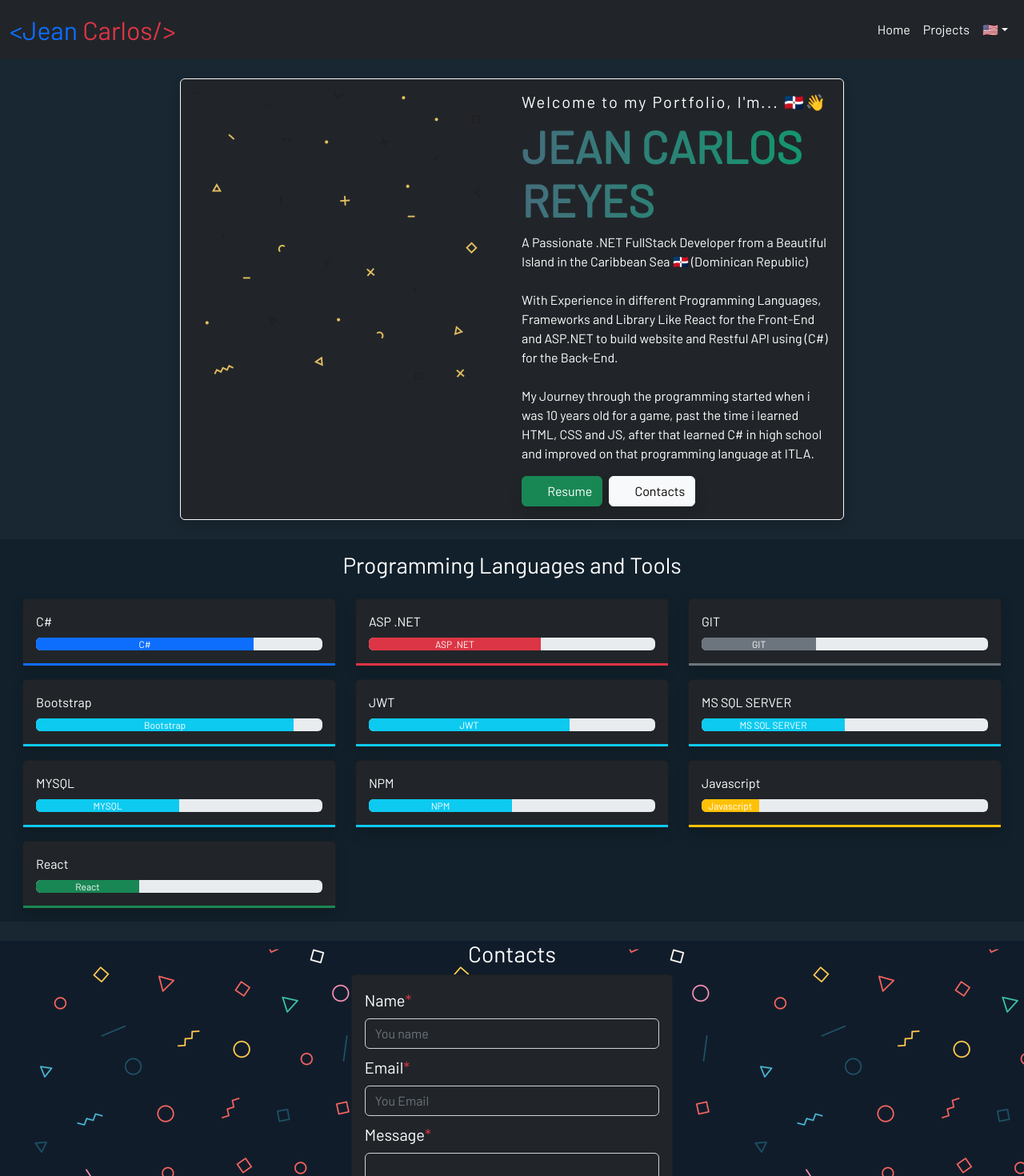
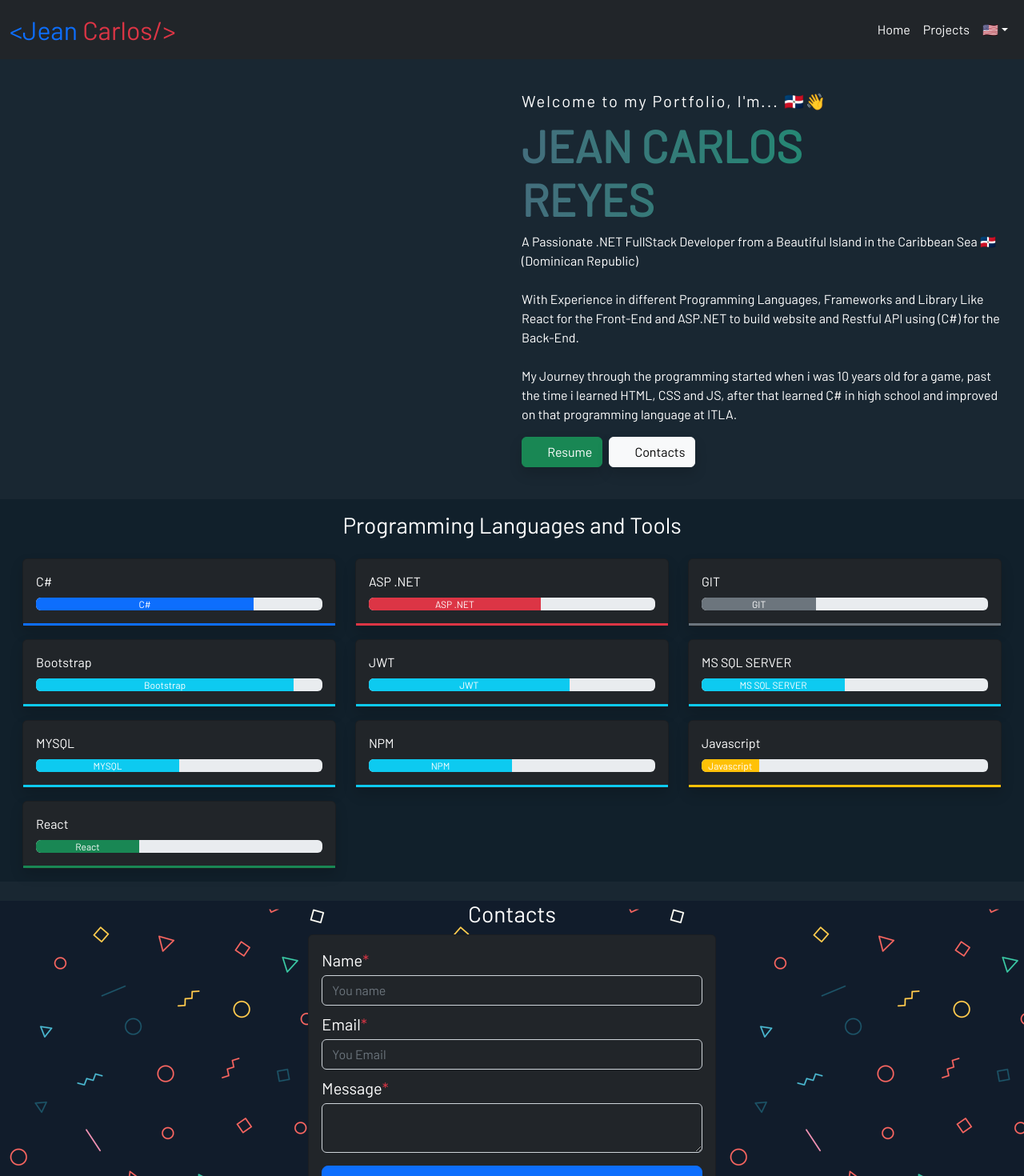
Before and after one commit to Z3r0J/z3r0jPortfolio, a React (Vite) app: page / in a window 1280 px wide. Shown: the top 1470 px of the page at 80% size. Built offline with nearby package versions, Linux system fonts and the light colour scheme; some icons are missing; a web font is replaced by a local one.

Commit message:
Index change and using animation in separate js.

```diff
--- a/src/components/Contacts/Contacts.jsx
+++ b/src/components/Contacts/Contacts.jsx
@@ -2,6 +2,8 @@ import React,{ useRef, useState } from 'react'
 import '../Contacts/Contacts.css'
 import emailjs from '@emailjs/browser'
 import { FaWindowClose } from 'react-icons/fa';
+import { motion } from 'framer-motion';
+import { cardContactAnimated, inputAnimated } from '../../helpers/Animation';
 
 export const Contacts = () => {
 
@@ -50,24 +52,31 @@ export const Contacts = () => {
 
   }
 
+
+
   return (
     <div className="row mt-4 mb-3 bg-contacts text-white d-flex justify-content-center">
         <h3 className='text-white text-center'>Contacts</h3>
-        <div className='col-lg-4 col-xl-4 col-md-4'>
-          <div className='card bg-dark mb-3'>
+        <motion.div
+        initial={"offscreen"}
+        whileInView={"onscreen"}
+        viewport={{once:false, amount:1}}
+        transition={{staggerChildren:0.5}}
+        className='col-lg-5 col-xl-5 col-md-5'>
+          <motion.div variants={cardContactAnimated} className='card bg-dark mb-3'>
             <div className='card-body'>
               <form ref={form} onSubmit={sendEmail}>
-              <label className='form-label fs-5'>Name<span className='text-danger'>*</span></label>
-              <input type={"text"} name="from_name" value={inputValue.from_name || ''} onChange={handleInput} className='form-control mb-2 bg-transparent text-white' placeholder='You name' required/>
-              <label className='form-label fs-5'>Email<span className='text-danger'>*</span></label>
-              <input type={"email"} name="user_email" value={inputValue.user_email || ''} onChange={handleInput} className='form-control mb-2 bg-transparent text-white' placeholder='You Email' required/>
-              <label className='form-label fs-5'>Message<span className='text-danger'>*</span></label>
-              <textarea name='message' value={inputValue.message || ''} onChange={handleInput} className="form-control mb-3 bg-transparent text-white" required></textarea>
+              <label className='form-label fs-5 mb-1'>Name<span className='text-danger'>*</span></label>
+              <motion.input variants={inputAnimated} type={"text"} name="from_name" value={inputValue.from_name || ''} onChange={handleInput} className='form-control mb-2 bg-transparent text-white' placeholder='You name' required/>
+              <label className='form-label fs-5 mb-1'>Email<span className='text-danger'>*</span></label>
+              <motion.input variants={inputAnimated} type={"email"} name="user_email" value={inputValue.user_email || ''} onChange={handleInput} className='form-control mb-2 bg-transparent text-white' placeholder='You Email' required/>
+              <label className='form-label fs-5 mb-1'>Message<span className='text-danger'>*</span></label>
+              <motion.textarea variants={inputAnimated} name='message' value={inputValue.message || ''} onChange={handleInput} className="form-control mb-3 bg-transparent text-white" required></motion.textarea>
               <input type="hidden" name="to_name" value="Jean Carlos Reyes"/>
               <button type='submit' className='btn btn-primary rounded rounded-3 w-100 ms-auto me-auto'>Send Contact</button>
               </form>
             </div>
-          </div>
+          </motion.div>
           <div className="toast-container position-fixed bottom-0 end-0 p-3">
   <div id="liveToast" className="toast bg-dark" role="alert" aria-live="assertive" aria-atomic="true">
     <div className="toast-header bg-dark">
@@ -83,7 +92,7 @@ export const Contacts = () => {
     </div>
   </div>
 </div>
-        </div>
+</motion.div>
     </div>
   )
 }
--- a/src/components/Index/Index.jsx
+++ b/src/components/Index/Index.jsx
@@ -6,66 +6,52 @@ import { Languages } from '../Languages/Languages';
 import { Contacts } from '../Contacts/Contacts';
 import Text from '../../helpers/lang/Text';
 import { Footer } from '../Footer/Footer';
+import { textIndexAnimated } from '../../helpers/Animation';
 
-const textAnimate = {
-  offscreen:{
-      x:200,
-      opacity:0
-  },
-  onscreen:{
-      x:0,
-      opacity:1,
-      transition:{
-        duration:2,
-        type:"tween",
-        bounce:0.4
-      }
-  }
-};
-
-const Index = () =>{
-  return(
+const Index = () => {
+  return (
     <div className='container-fluid mt-4'>
-      <div className='row justify-content-center'>
-        <div className='col-lg-8 col-xl-8 col-md-12'>
-        <motion.div className='card bg-dark shadow shadow-3 border border-light text-white'
+      <div className='row justify-content-between'>
+        <div className='col-lg-12 col-xl-12 col-md-12'>
+          <motion.div className='card bg-transparent text-white border-0'
             initial={{ opacity: 0, scale: 0.5 }}
-            animate={{ opacity: 1, scale: [1,0.5,0.6,0.7,0.8,0.9,1] }}
-            transition={{ duration: 0.5,
-            type:'tween' }}>
+            animate={{ opacity: 1, scale: [1, 0.5, 0.6, 0.7, 0.8, 0.9, 1] }}
+            transition={{
+              duration: 0.5,
+              type: 'tween'
+            }}>
             <div className='card-body'>
               <div className='row'>
-            <div className='col-xl-6 col-lg-6 col-md-12'>
-                <img src='/shape_pattern.png'/>
-              </div>
+                <motion.div className='col-xl-6 col-lg-6 col-md-12'>
+                </motion.div>
                 <motion.div
                   initial={"offscreen"}
                   whileInView={"onscreen"}
-              viewport={{once:true, amount:1}}
-              transition={{staggerChildren:1}}
+                  viewport={{ once: true, amount: 1 }}
+                  transition={{ staggerChildren: 1 }}
                   className='col-xl-6 col-lg-6 col-md-12'>
-                <motion.span variants={textAnimate} className='fw-700 h5 text-style'><Text tid={"welcomeMessage"}/></motion.span>
-                <motion.h3 variants={textAnimate} className='fw-bolder mt-2 mb-2 name-style'>JEAN CARLOS<br/>REYES</motion.h3>
-                <motion.p variants={textAnimate}>
-                <Text tid={"firstHistory"}/>
-                <br/>
-                <br/>
-                <Text tid={"secondHistory"}/>
+                  <motion.span variants={textIndexAnimated} className='fw-700 h5 text-style'><Text tid={"welcomeMessage"} /></motion.span>
+                  <motion.h3 variants={textIndexAnimated} className='fw-bolder mt-2 mb-2 name-style'>JEAN CARLOS<br />REYES</motion.h3>
+                  <motion.p variants={textIndexAnimated}>
+                    <Text tid={"firstHistory"} />
                     <br />
                     <br />
-                  <Text tid={"thirdHistory"}/>
+                    <Text tid={"secondHistory"} />
+                    <br />
+                    <br />
+                    <Text tid={"thirdHistory"} />
                   </motion.p>
-                <a href='#' className='btn btn-success rounded-2 shadow shadow-2 me-2'><FcFile/> Resume</a>
-                <a href='#' className='btn btn-light rounded-2 shadow shadow-2'><FcComments/> Contacts</a>
+                  <a href='#' className='btn btn-success rounded-2 shadow shadow-2 me-2'><FcFile /> Resume</a>
+                  <a href='#' className='btn btn-light rounded-2 shadow shadow-2'><FcComments /> Contacts</a>
                 </motion.div>
               </div>
             </div>
           </motion.div>
         </div>
       </div>
-      <Languages/>
-      <Contacts/>
-      <Footer/>
+      <Languages />
+      <Contacts />
+      <Footer />
     </div>
   )
 }
--- a/src/components/Languages/Languages.jsx
+++ b/src/components/Languages/Languages.jsx
@@ -1,73 +1,74 @@
-import { React } from 'react'
-import ProgrammingLang from '../../helpers/ProgrammingLang'
-import { motion } from 'framer-motion'
-import Text from '../../helpers/lang/Text'
+import { React } from "react";
+import ProgrammingLang from "../../helpers/ProgrammingLang";
+import { motion } from "framer-motion";
+import Text from "../../helpers/lang/Text";
+import {
+  cardLanguageAnimated,
+  languageBarAnimated,
+  textLanguageAnimated,
+} from "../../helpers/Animation";
 
-
-const bar={
-  offscreen:{x:-100, opacity:0},
-  onscreen:{
-  x:0,
-  opacity:1,
-  transition: {
-  type:"spring",
-  bounce:0.6,
-  duration:2}
-}
-
-}
-
-const textAnimate={
-  offscreen:{y:100, opacity:0},
-  onscreen:{y:0,
-  opacity:1,
-  transition: {type:"spring",
-  bounce:0.4,
-  duration:2}
-}
-}
-
-const cardAnimate = {
-  offscreen: {x:-100,opacity:0},
-  onscreen: {
-    x:0,
-    opacity:1,
-    transition:{
-      type: "tween",
-      bounce:0.6,
-      duration:0.5
-    }
-  }
-}
-
-export const Languages = () =>{
-  return(
-    !ProgrammingLang?<div></div>:
-      <div className='row mt-4 mb-3 p-3' style={{background:"#11202b"}}>
+export const Languages = () => {
+  return !ProgrammingLang ? (
+    <div></div>
+  ) : (
+    <div className="row mt-4 mb-3 p-3" style={{ background: "#11202b" }}>
       <motion.h3
         initial={"offscreen"}
         whileInView={"onscreen"}
-              viewport={{once:false, amount:1}}
-              variants={textAnimate} className='text-white fw-700 text-center'><Text tid='programmingLang'/></motion.h3>
-        {ProgrammingLang.map(lang=>{
-            return(
+        viewport={{ once: false, amount: 1 }}
+        variants={textLanguageAnimated}
+        className="text-white fw-700 text-center"
+      >
+        <Text tid="programmingLang" />
+      </motion.h3>
+      {ProgrammingLang.map((lang) => {
+        return (
           <motion.div
             initial={"offscreen"}
             whileInView={"onscreen"}
-              viewport={{once:false, amount:1}}
-              transition={{staggerChildren:0.5}} className='col-lg-4 col-md-12 mt-3' key={lang.name}>
-              <motion.div variants={cardAnimate} className='card bg-dark shadow shadow-2 text-white'>
-                <div className={`card-body border-bottom border-${lang.color} border-3`}>
-                  <motion.div variants={textAnimate} className='card-title'>{lang.name}</motion.div>
-                  <div className='progress'>
-                    <motion.div variants={bar} className={`progress-bar bg-${lang.color}`}  role='progressbar' aria-label={lang.name} aria-valuenow={lang.experience} aria-valuemin='0' aria-valuemax='100' style={{width:`${lang.experience}%`,position:"relative",right:`calc(100% - ${lang.experience}%)`,paddingLeft:`calc(100% - ${lang.experience}%)`}}>{lang.name}
+            viewport={{ once: false, amount: 1 }}
+            transition={{ staggerChildren: 0.5 }}
+            className="col-lg-4 col-md-12 mt-3"
+            key={lang.name}
+          >
+            <motion.div
+              variants={cardLanguageAnimated}
+              className="card bg-dark shadow shadow-2 text-white"
+            >
+              <div
+                className={`card-body border-bottom border-${lang.color} border-3`}
+              >
+                <motion.div
+                  variants={textLanguageAnimated}
+                  className="card-title"
+                >
+                  {lang.name}
+                </motion.div>
+                <div className="progress">
+                  <motion.div
+                    variants={languageBarAnimated}
+                    className={`progress-bar bg-${lang.color}`}
+                    role="progressbar"
+                    aria-label={lang.name}
+                    aria-valuenow={lang.experience}
+                    aria-valuemin="0"
+                    aria-valuemax="100"
+                    style={{
+                      width: `${lang.experience}%`,
+                      position: "relative",
+                      right: `calc(100% - ${lang.experience}%)`,
+                      paddingLeft: `calc(100% - ${lang.experience}%)`,
+                    }}
+                  >
+                    {lang.name}
                   </motion.div>
                 </div>
               </div>
             </motion.div>
           </motion.div>
-            )
+        );
       })}
     </div>
-  )
-}
+  );
+};
--- a/src/components/Menu/Menu.css
+++ b/src/components/Menu/Menu.css
@@ -4,3 +4,7 @@
 .drop-width{
     min-width: 2rem!important;
 }
+.navbar-toggler:focus{
+    outline: none!important;
+    box-shadow: none!important;
+}
--- a/src/components/Menu/Menu.jsx
+++ b/src/components/Menu/Menu.jsx
@@ -14,7 +14,7 @@ export const Menu = () =>{
       <nav className="navbar navbar-expand-lg bg-dark text-white">
   <div className="container-fluid">
     <a className="navbar-brand text-white fs-2 fw-700" href="#"><span className="text-primary">{title[0]}</span><span className="text-danger">{title[1]}</span></a>
-    <button className="navbar-toggler" type="button" data-bs-toggle="collapse" data-bs-target="#navbarSupportedContent" aria-controls="navbarSupportedContent" aria-expanded="false" aria-label="Toggle navigation">
+    <button className="navbar-toggler outline-none" type="button" data-bs-toggle="collapse" data-bs-target="#navbarSupportedContent" aria-controls="navbarSupportedContent" aria-expanded="false" aria-label="Toggle navigation">
       <FaList className="navbar-toggler-icon text-white"/>
     </button>
     <div className="collapse navbar-collapse justify-content-end" id="navbarSupportedContent">
--- /dev/null
+++ b/src/helpers/Animation.js
@@ -0,0 +1,87 @@
+export const cardContactAnimated = {
+    offscreen: {
+        y: 400,
+        opacity: 0
+    },
+    onscreen: {
+        y: 0,
+        opacity: 1,
+        transition: {
+            type: "tween",
+            bounce: 0.3,
+            duration: 0.7
+        }
+    }
+};
+
+export const inputAnimated = {
+    offscreen: {
+        x: -300,
+        opacity: 0
+    },
+    onscreen: {
+        x: 0,
+        opacity: 1,
+        transition: {
+            type: "tween",
+            bounce: 0.4,
+            duration: 0.7
+        }
+    }
+};
+
+export const textIndexAnimated = {
+    offscreen: {
+        x: 200,
+        opacity: 0
+    },
+    onscreen: {
+        x: 0,
+        opacity: 1,
+        transition: {
+            duration: 0.7,
+            type: "tween",
+            bounce: 0.4
+        }
+    }
+};
+
+export const languageBarAnimated = {
+    offscreen: { x: -100, opacity: 0 },
+    onscreen: {
+        x: 0,
+        opacity: 1,
+        transition: {
+            type: "spring",
+            bounce: 0.6,
+            duration: 2
+        }
+    }
+
+};
+
+export const textLanguageAnimated = {
+    offscreen: { y: 100, opacity: 0 },
+    onscreen: {
+        y: 0,
+        opacity: 1,
+        transition: {
+            type: "spring",
+            bounce: 0.4,
+            duration: 2
+        }
+    }
+};
+
+export const cardLanguageAnimated = {
+    offscreen: { x: -100, opacity: 0 },
+    onscreen: {
+        x: 0,
+        opacity: 1,
+        transition: {
+            type: "tween",
+            bounce: 0.6,
+            duration: 0.5
+        }
+    }
+};
```
Also changed, not shown: public/me.jpg (added). Lines whose indentation alone changed are shown as unchanged.
